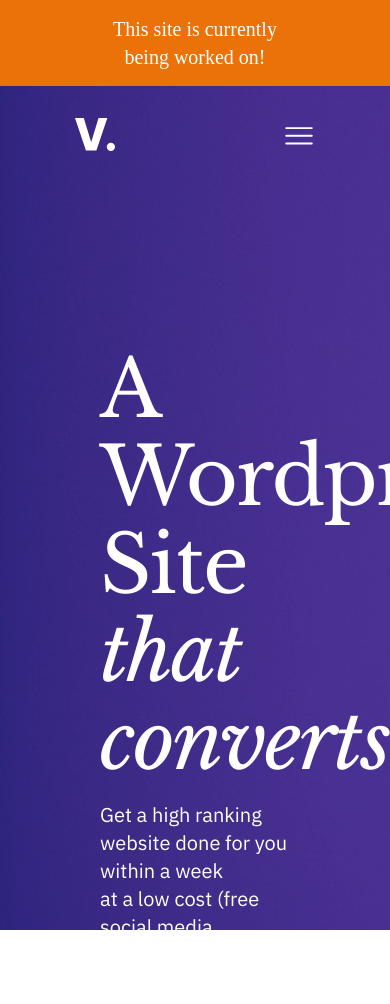
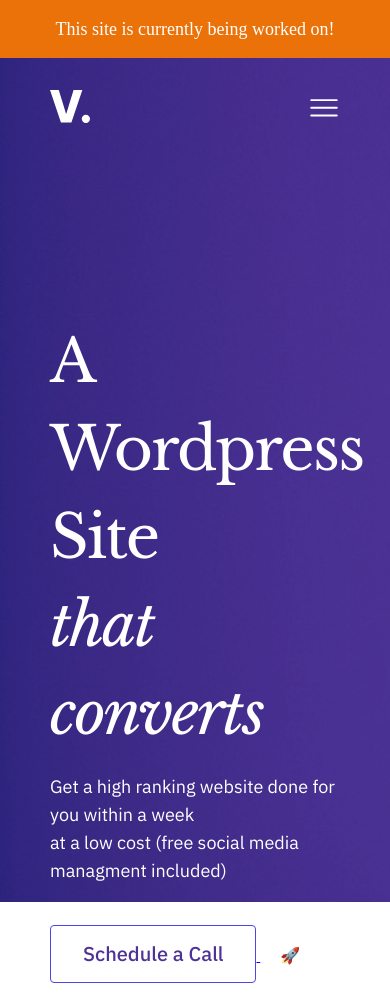
Before and after one commit to VinceDesignStudio/Vince-Design-Website, a website: page index.html in a window 390 px wide. Shown: the top 1004 px of the page. Drawn offline with nearby package versions, Linux system fonts and the light colour scheme.

Commit message:
mobile responsive

```diff
--- a/style/scss/global.scss
+++ b/style/scss/global.scss
@@ -64,3 +64,32 @@
         font-weight: 400;
     }
 }
+
+
+@media only screen and (max-width: 870px) {
+    .container {
+        // max-width: 1080px;
+        max-width: calc(100% - 100px);
+    }
+
+    .lg-container {
+        max-width: calc(100% - 100px) !important;
+    }
+
+    h1 {
+        line-height: 88px;
+        letter-spacing: -2px;
+        font-size: 60px !important;
+    }
+
+    h2 {
+        font-size: 42px !important;
+        letter-spacing: fonts.$letter-spacing-1px-negative;
+    }
+
+    p {
+        font-size: 18px !important;
+        line-height: 28px;
+        font-weight: 400;
+    }
+}
```
Also changed, not shown: style/css/global.css, style/css/style.css.
